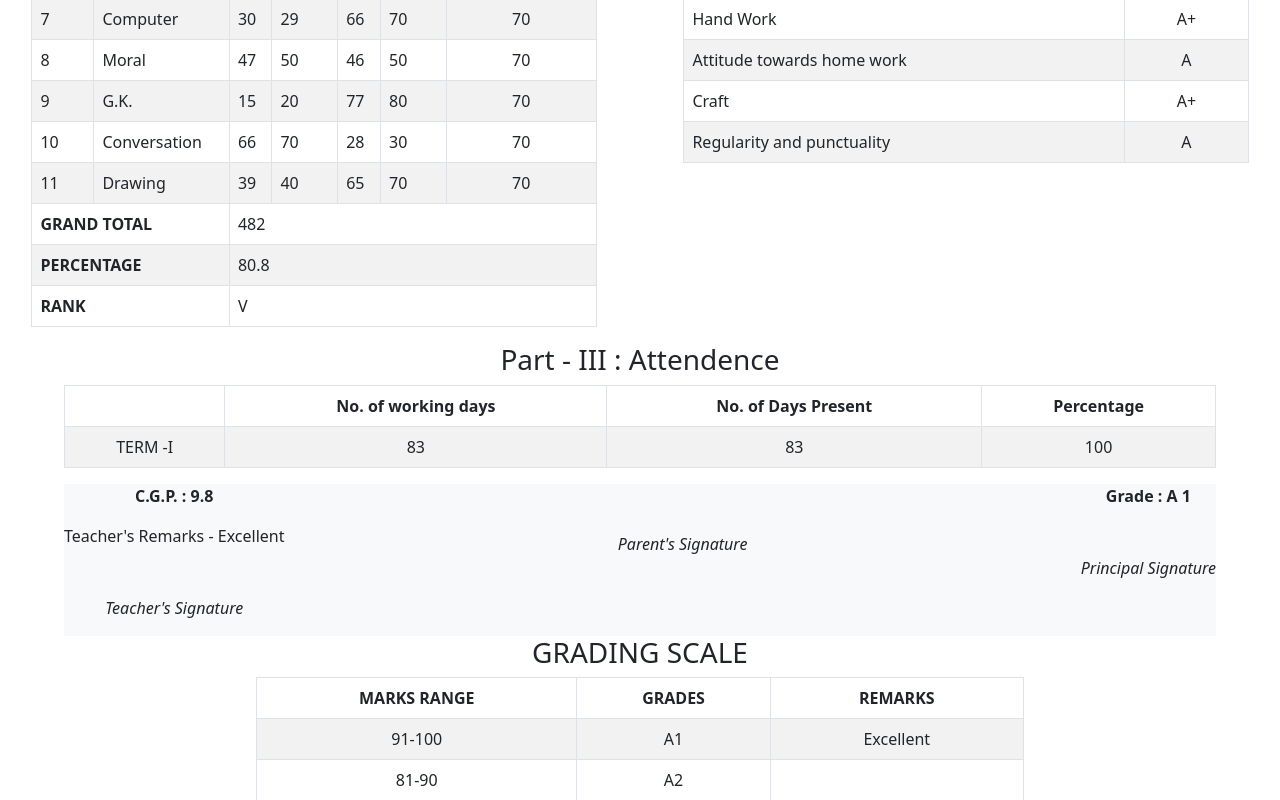
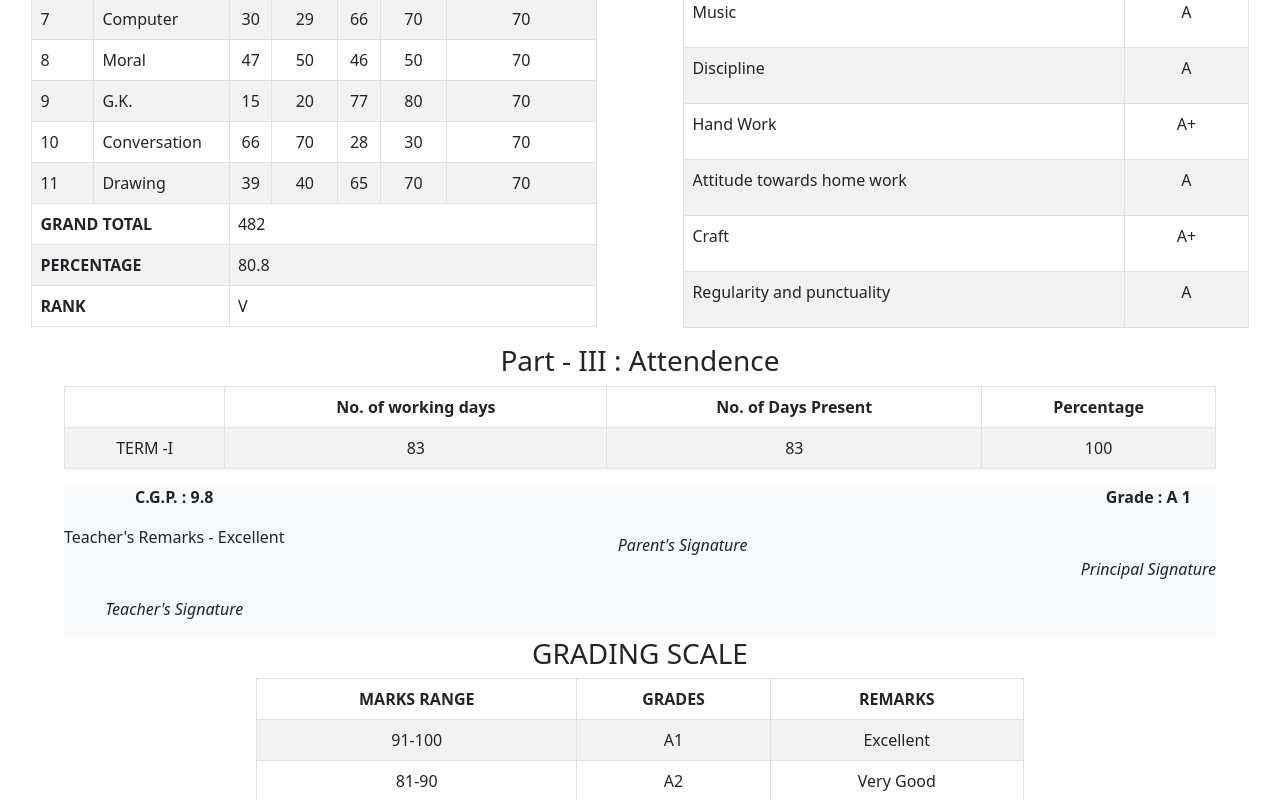
Before and after one commit to ShailajaTripathi/marksheet, a React (Create React App) app: page / in a window 1280 px wide. Shown: the part 500-1300 px from the top of the page. Built offline with nearby package versions, Linux system fonts and the light colour scheme.

Commit message:
updation

```diff
--- a/src/components/JsonData/GradingPart.json
+++ b/src/components/JsonData/GradingPart.json
@@ -9,7 +9,7 @@
     "id": 2,
     "range": "81-90",
     "grade": "A2",
-    "grades": "Very Good"
+    "remarks": "Very Good"
   },
   {
     "id": 3,
--- a/src/components/academic/FirstPart.jsx
+++ b/src/components/academic/FirstPart.jsx
@@ -40,10 +40,10 @@ function FirstPart() {
           <tr>
             <td>{e.id}</td>
             <td>{e.subject}</td>
-            <td>{e.fa}</td>
-            <td>{e.fmarks}</td>
-            <td>{e.sa}</td>
-            <td>{e.smarks}</td>
+            <td className="text-center">{e.fa}</td>
+            <td className="text-center">{e.fmarks}</td>
+            <td className="text-center">{e.sa}</td>
+            <td className="text-center">{e.smarks}</td>
             <td className="text-center">70</td>
             </tr>
               ))}
--- a/src/components/academic/SecondPart.jsx
+++ b/src/components/academic/SecondPart.jsx
@@ -7,7 +7,7 @@ import sdata from '../JsonData/SecondPart.json';
 
 function SecondPart() {
   return (
-    <div className="tables">
+    <div className="tables secondTable">
    <TableTitle title= "Part - II : Co-Scholastic Areas"/>
       <Table striped bordered hover>
         <thead>
@@ -18,7 +18,7 @@ function SecondPart() {
         </thead>
         <tbody className="tableBody tables">
         {sdata.map((e)=>(
-          <tr>
+          <tr className="tableHeight">
             <td>{e.subject}</td>
             <td className="text-center">{e.grade}</td>
           </tr>
--- a/src/components/academic/styles/secondPart.css
+++ b/src/components/academic/styles/secondPart.css
@@ -1,3 +1,9 @@
+.secondTable{
+
+}
 .tableBody{
     text-align:left;
 }
+.tableHeight{
+    height: 56px !important;
+}
```
Also changed, not shown: src/components/JsonData/ThirdPart.json (+4 -3 lines).
